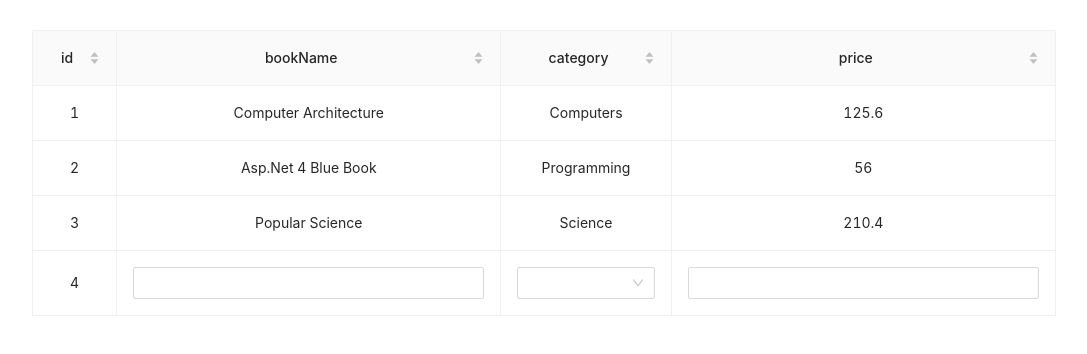
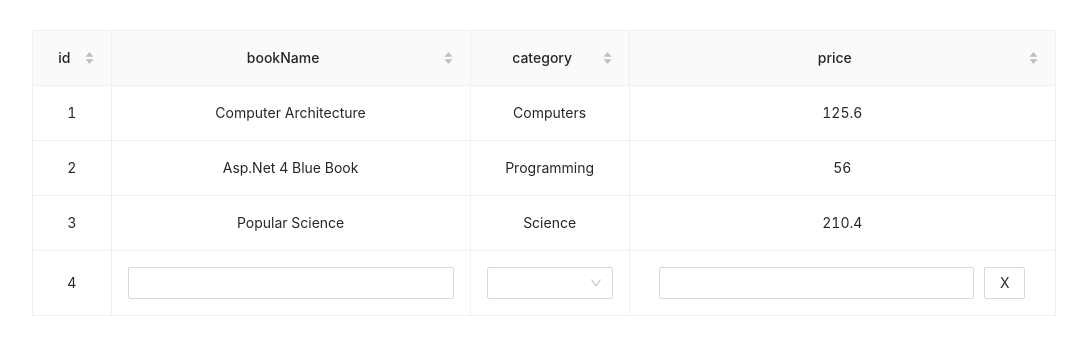
Before and after one commit to dkgus/crud, a React (Create React App) app: page / in a window 1280 px wide. Shown: the top 354 px of the page, without its empty margins (96-1183 px from the left). Built offline with nearby package versions, Linux system fonts and the light colour scheme.

Commit message:
ADD: 저장시 자동 줄생성, 삭제 퍼블리싱, 자동인덱스 부여

```diff
--- a/src/components/Crud.js
+++ b/src/components/Crud.js
@@ -1,11 +1,13 @@
 import React, { useState, useEffect } from "react";
-import { Table, Select, Input } from "antd";
+import { Table, Select, Input, Button, message, Popconfirm } from "antd";
 import "antd/dist/antd.css";
 
 const Crud = () => {
   const { Option } = Select;
   const lastRow = [];
   const columns = [];
+  const deleteText = "해당 데이터를 삭제하시겠습니까?";
+  const description = "해당 데이터는 복구되지 않습니다.";
 
   const [data, setData] = useState([
     {
@@ -33,10 +35,9 @@ const Crud = () => {
   const [tableIdx, setTableIdx] = useState();
   const copyData = [...data];
   const category = ["Business", "Computers", "Programming", "Science"];
-
   useEffect(() => {
     let emptyObj = {
-      id: "",
+      id: String(copyData.length + 1),
       bookName: "",
       category: "",
       price: "",
@@ -52,7 +53,7 @@ const Crud = () => {
       copyData[tableIdx].bookName = e.target.value;
     } else if (type === "price") {
       setPrice(e.target.value);
-      copyData[tableIdx].price = e.target.value;
+      copyData[tableIdx].price = Number(e.target.value);
     } else {
       copyData[tableIdx].category = e;
     }
@@ -68,13 +69,33 @@ const Crud = () => {
       alert("저장에 필요한 데이터를 모두 입력해주세요.");
     } else {
       alert("데이터 저장에 성공했습니다.");
+
       setNextRow();
     }
   };
 
   const setNextRow = () => {
-    console.log("다음 줄 생성하기");
+    copyData.push({
+      id: String(copyData.length + 1),
+      bookName: "",
+      category: "",
+      price: "",
+      inputCheck: "Y",
+    });
+
+    setData(copyData);
   };
+  console.log("copyData", copyData);
+
+  const deleteFunc = (deleteKey) => {
+    // console.log("111", copyData[deleteKey]);
+    // if (copyData[deleteKey]) {
+    //   for (let i = 0; i < copyData.length; i++) {
+    //     copyData.splice(1, i);
+    //   }
+    // }
+  };
+
   const onFocus = () => {};
   const dataColumns =
     data &&
@@ -117,19 +138,29 @@ const Crud = () => {
               );
             } else if (record.inputCheck === "Y" && key !== "id") {
               if (key === "bookName") {
-                return (
-                  <Input
-                    onChange={(e) => onChange(e, "bookName")}
-                    value={bookNameVal}
-                  />
-                );
+                return <Input onChange={(e) => onChange(e, "bookName")} />;
               } else if (key === "price") {
                 return (
-                  <Input
-                    onChange={(e) => onChange(e, "price")}
-                    type="number"
-                    onPressEnter={pressEnter}
-                  />
+                  <>
+                    <Input
+                      onChange={(e) => onChange(e, "price")}
+                      type="number"
+                      onPressEnter={pressEnter}
+                      style={{ width: "80%" }}
+                    />
+                    <span style={{ paddingLeft: 10 }}>
+                      <Popconfirm
+                        placement="top"
+                        title={deleteText}
+                        description={description}
+                        onConfirm={deleteFunc(index)}
+                        okText="Yes"
+                        cancelText="No"
+                      >
+                        <Button>X</Button>
+                      </Popconfirm>
+                    </span>
+                  </>
                 );
               }
             }
```
